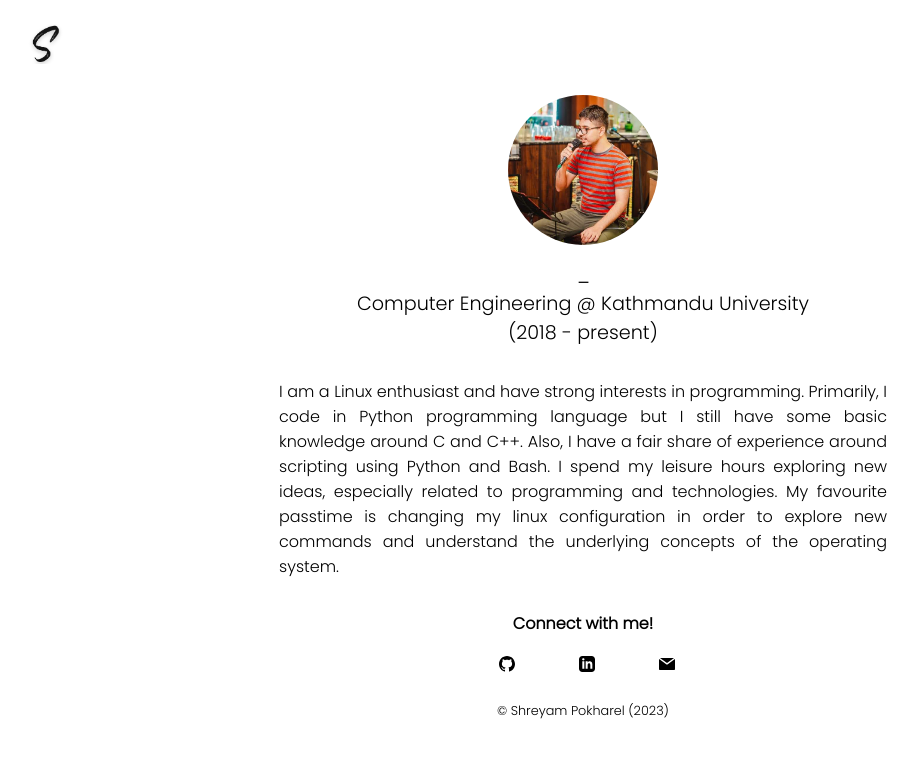
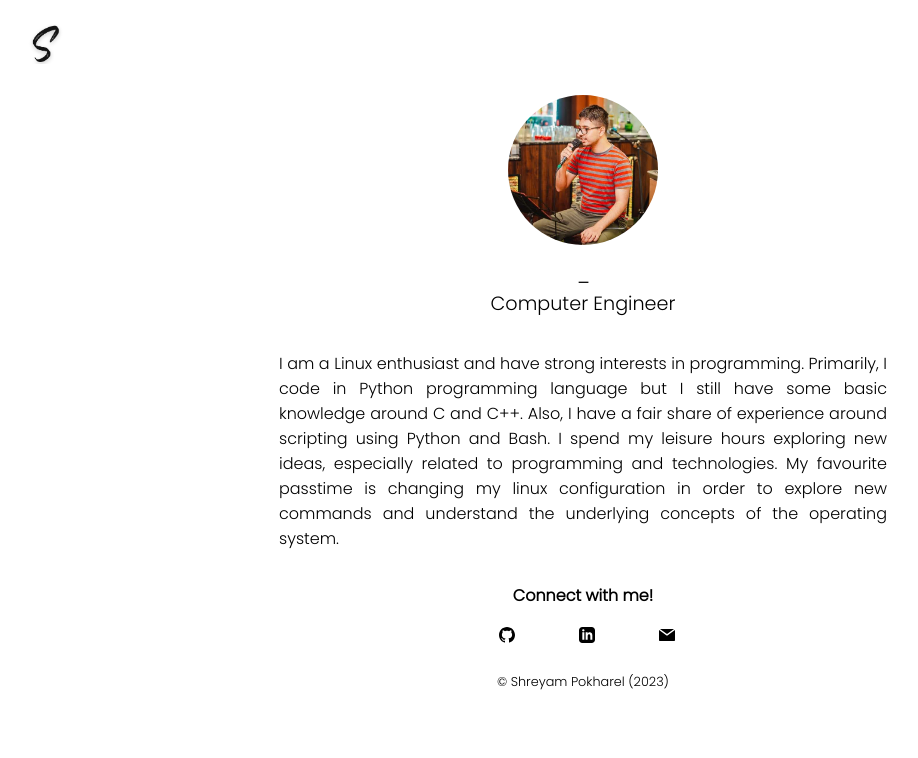
Before and after one commit to pshreyam/website, a Next.js app: page / in a window 1280 px wide. Shown: the top 758 px of the page, without its empty margins (57-975 px from the left). Built offline with nearby package versions, Linux system fonts and the light colour scheme.

Commit message:
Update career status

```diff
--- a/pages/index.js
+++ b/pages/index.js
@@ -57,8 +57,7 @@ export default function Home() {
                   .start();
               }}
             />
-            Computer Engineering @ Kathmandu University <br />
-            (2018 - present)
+            Computer Engineer<br />
           </p>
           <p className={styles.text}>
     I am a Linux enthusiast and have strong interests in programming. Primarily, I code in Python programming language but I still have some basic knowledge around C and C++. Also, I have a fair share of experience around scripting using Python and Bash. I spend my leisure hours exploring new ideas, especially related to programming and technologies. My favourite passtime is changing my linux configuration in order to explore new commands and understand the underlying concepts of the operating system.
```
